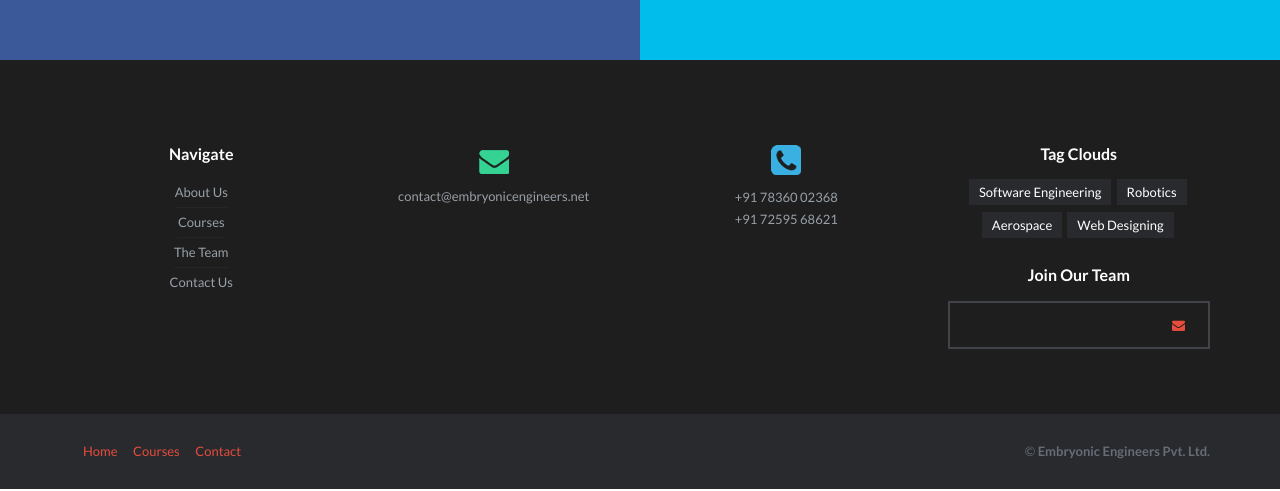
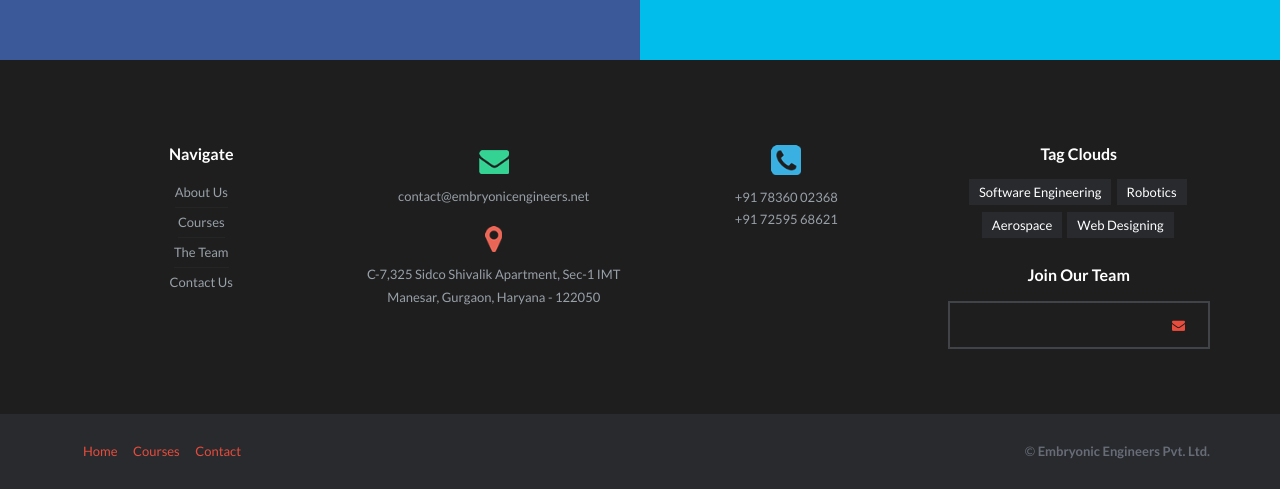
Before and after one commit to gautamraut/EmbryonicEngineers, a plain HTML site: page index.html in a window 1280 px wide. Shown: the part 8498-8989 px from the top of the page. Drawn offline with nearby package versions, Linux system fonts and the light colour scheme; some packages are replaced by stand-ins of ours; a script that the page names is missing; a web font is replaced by a local one.

Commit message:
Adding location

```diff
--- a/index.html
+++ b/index.html
@@ -620,7 +620,9 @@
             <div class="col-sm-3">
               <div class="widget">
                 <img class="icon-mail" src="images/envelope.png" alt="Tab Image"><br>
-                <a href="mailto:contact@embryonicengineers.net">contact@embryonicengineers.net</a>
+                <a href="mailto:contact@embryonicengineers.net">contact@embryonicengineers.net</a><br>
+                <img class="icon-tele" src="images/map.png" alt="Tab Image"><br>
+                <a>C-7,325 Sidco Shivalik Apartment, Sec-1 IMT Manesar, Gurgaon, Haryana - 122050</a>
               </div><!-- /.widget -->
             </div>
 
```
Also changed, not shown: images/map.png (added).
